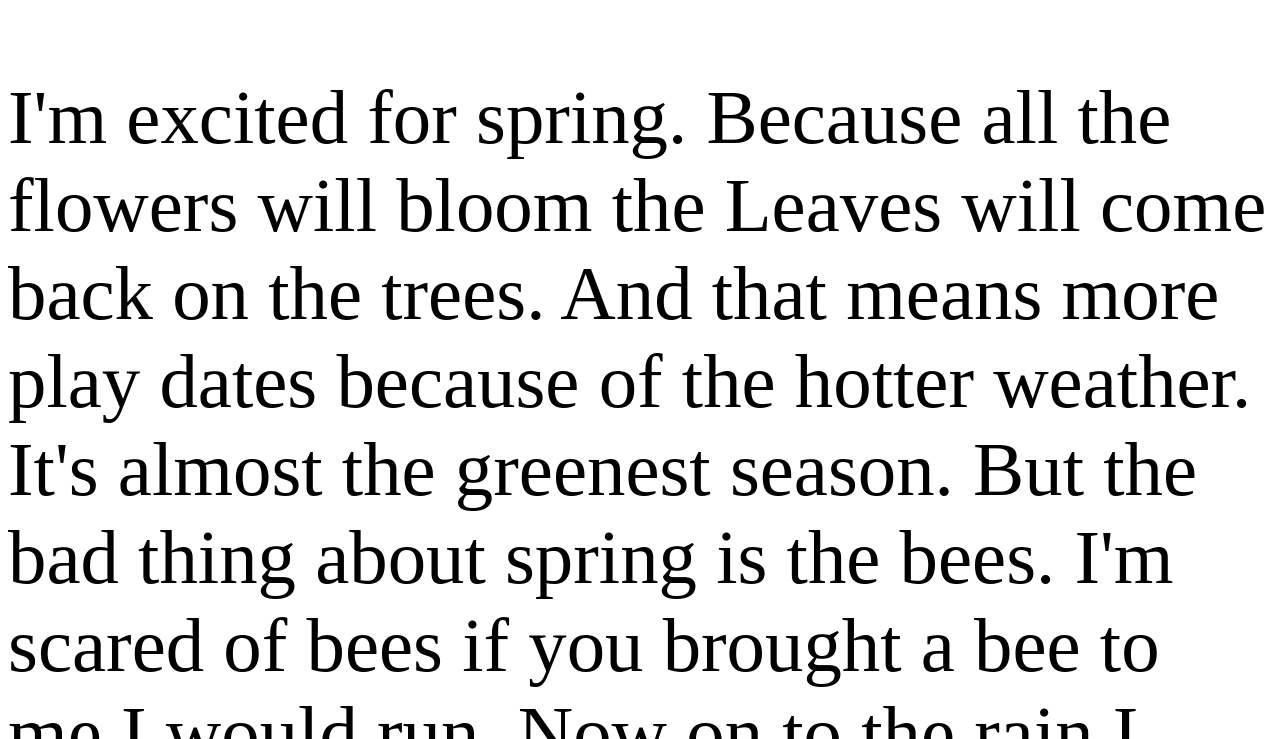
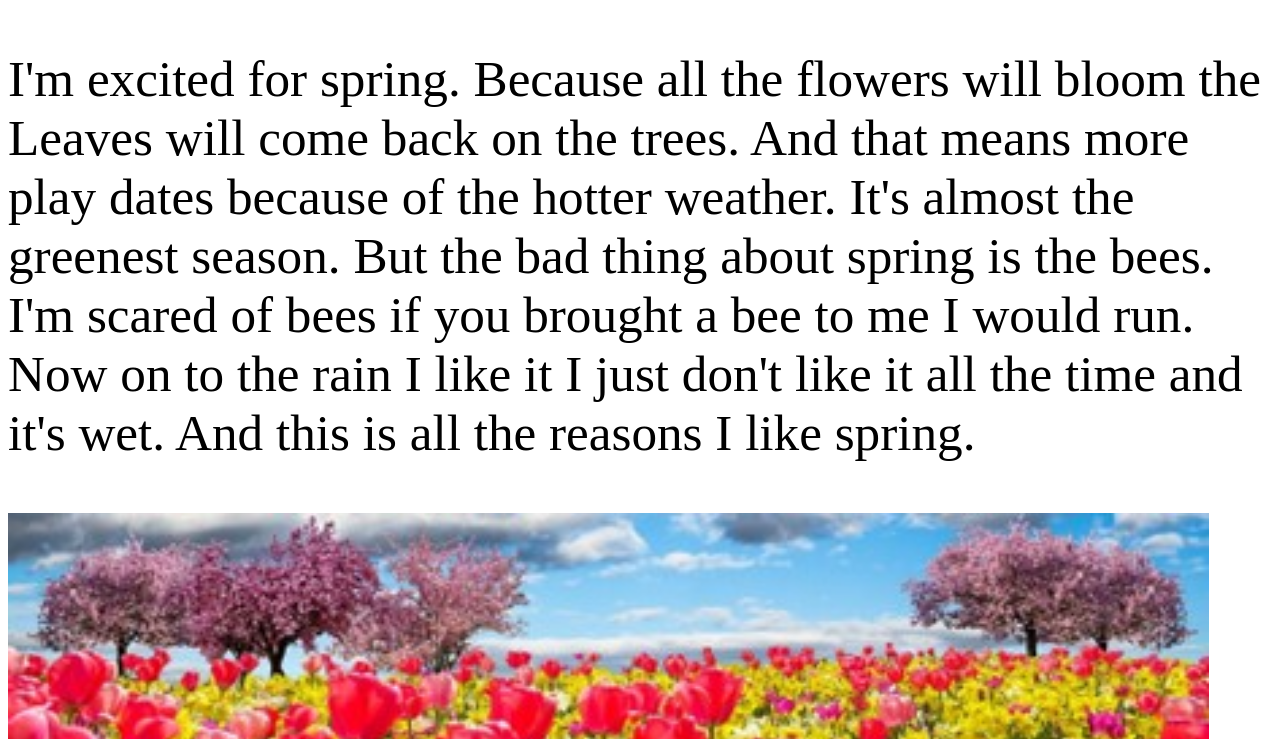
Before and after one commit to WinNoble/winnoble.github.io, a plain HTML site: page spring.html in a window 1280 px wide. Shown: the part 61-800 px from the top of the page. Drawn offline with Linux system fonts and the light colour scheme.

Commit message:
Update spring.html
Adjusting font size :)

```diff
--- a/spring.html
+++ b/spring.html
@@ -12,7 +12,7 @@
     </head>
     <body>
         <h1>Spring</h1>
-        <p style="font-size:6vw">I'm excited for spring. Because all the flowers will bloom the Leaves will come back on the trees. And that means more play dates because of the hotter weather. It's almost the greenest season. But the bad thing about spring is the bees. I'm scared of bees if you brought a bee to me I would run. Now on to the rain I like it I just don't like it all the time and it's wet. And this is all the reasons I like spring.</p>
+        <p style="font-size:4vw">I'm excited for spring. Because all the flowers will bloom the Leaves will come back on the trees. And that means more play dates because of the hotter weather. It's almost the greenest season. But the bad thing about spring is the bees. I'm scared of bees if you brought a bee to me I would run. Now on to the rain I like it I just don't like it all the time and it's wet. And this is all the reasons I like spring.</p>
          <img src="./images/spring_picture.jpg" alt="Field of colorful tulips with cherry blossoms in the background" style="width: 95%;
         height: 95%;">
       <a href="index.html">Home</a>
```
